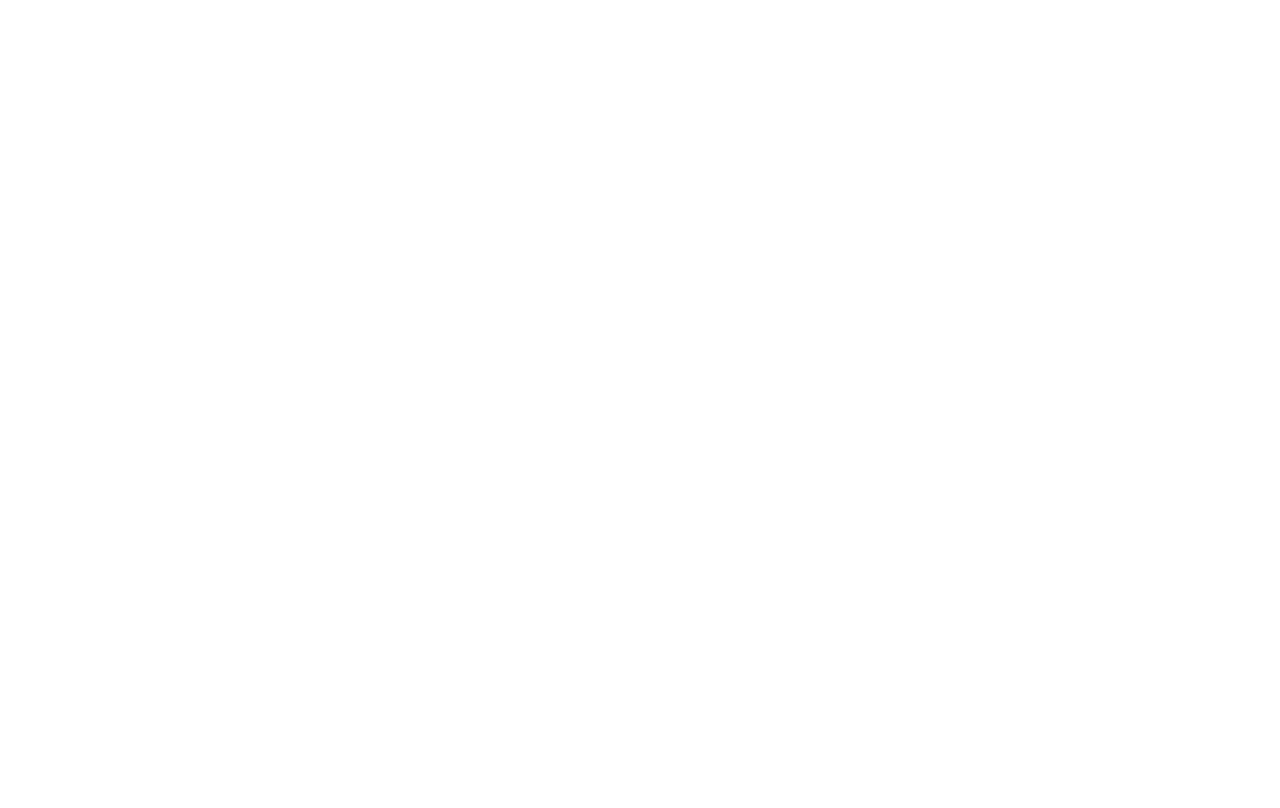
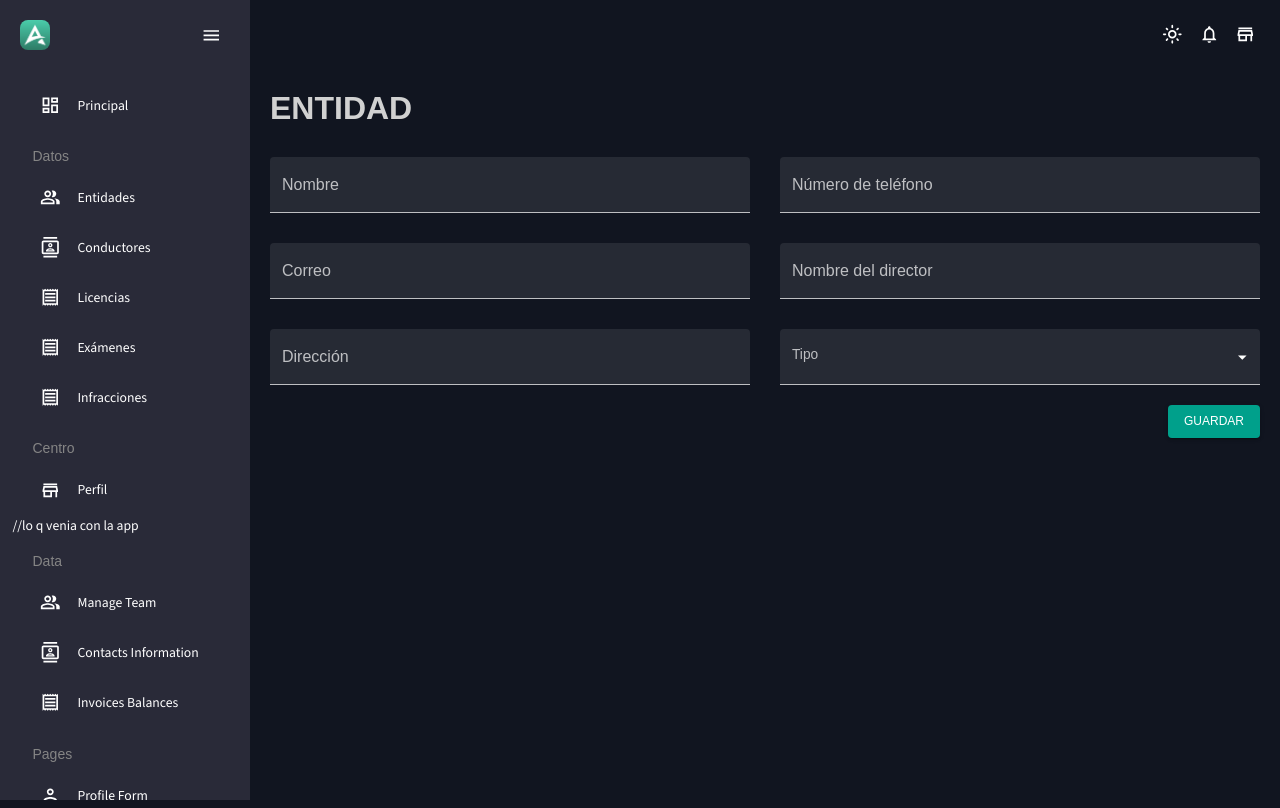
Before and after one commit to rafaelrdgz/licenses-management-system-frontend, a React (Vite) app: page /entity/new in a window 1280 px wide. Before the commit this address had no page. Built offline with nearby package versions, Linux system fonts and the light colour scheme.

Commit message:
added EntityForm

```diff
--- a/package.json
+++ b/package.json
@@ -27,6 +27,7 @@
     "@nivo/line": "^0.84.0",
     "@nivo/pie": "^0.84.0",
     "@nivo/stream": "^0.84.0",
+    "axios": "^1.7.3",
     "formik": "^2.4.5",
     "react": "^18.2.0",
     "react-dom": "^18.2.0",
--- a/src/Router.jsx
+++ b/src/Router.jsx
@@ -14,7 +14,8 @@ import {
   Geography,
   Calendar,
   Stream,
-  CenterProfile
+  CenterProfile,
+  EntityForm
 } from "./scenes";
 
 
@@ -36,6 +37,7 @@ const AppRouter = () => {
           <Route path="/faq" element={<FAQ />} />
           <Route path="/geography" element={<Geography />} />
           <Route path="/center" element={<CenterProfile />} />
+          <Route path="/entity/new" element={<EntityForm />} />
         </Route>
       </Routes>
     </Router>
--- /dev/null
+++ b/src/components/Select.jsx
@@ -0,0 +1,34 @@
+import { Select as MuiSelect } from '@mui/material';
+import { styled } from '@mui/material/styles';
+
+const Select = styled(MuiSelect)(({ theme }) => ({
+  '& .MuiSelect-select': {
+    color: theme.palette.mode === 'dark' ? 'white' : 'black',
+    fontSize: '1rem',
+  },
+  '& .MuiSelect-select:focus': {
+    color: theme.palette.mode === 'dark' ? 'white' : 'black',
+  },
+  '& .MuiInput-underline:after': {
+    borderBottomColor: theme.palette.mode === 'dark' ? 'white' : 'black',
+  },
+  '& .MuiOutlinedInput-root': {
+    '& fieldset': {
+      borderColor: theme.palette.mode === 'dark' ? 'white' : 'black',
+    },
+    '&:hover fieldset': {
+      borderColor: theme.palette.mode === 'dark' ? 'white' : 'black',
+    },
+    '&.Mui-focused fieldset': {
+      borderColor: theme.palette.mode === 'dark' ? 'white' : 'black',
+    },
+  },
+  '& .MuiInputBase-input': {
+    fontSize: '1rem',
+  },
+  '& .MuiInputLabel-root': {
+    fontSize: '1rem',
+  },
+}));
+
+export default Select;
--- a/src/components/index.jsx
+++ b/src/components/index.jsx
@@ -8,6 +8,7 @@ import GeographyChart from "./GeographyChart";
 import ProgressCircle from "./ProgressCircle";
 import StatBox from "./StatBox";
 import TextField from "./TextField";
+import Select from "./Select";
 
 export {
   Header,
@@ -19,5 +20,6 @@ export {
   GeographyChart,
   ProgressCircle,
   StatBox,
-  TextField
+  TextField,
+  Select
 };
--- a/src/scenes/centerProfile/index.jsx
+++ b/src/scenes/centerProfile/index.jsx
@@ -103,7 +103,7 @@ const CenterProfile = () => {
 
   return (
     <Box m="20px">
-      <Header title={"Centro"} subtitle={"Personalizar la información del centro"} />
+      <Header title={"CENTRO"} subtitle={"Personalizar la información del centro"} />
       <Box display="flex" flexDirection="column" alignItems="center" mb={4} position="relative">
         <Avatar src={info.logo} sx={{ width: 100, height: 100 }} />
         {!disableEdit && (
--- a/src/scenes/dashboard/index.jsx
+++ b/src/scenes/dashboard/index.jsx
@@ -35,7 +35,7 @@ function Dashboard() {
   return (
     <Box m="20px">
       <Box display="flex" justifyContent="space-between">
-        <Header title="Principal" subtitle="Resúmen estadístico del centro" />
+        <Header title="PRINCIPAL" subtitle="Resúmen estadístico del centro" />
         {/*{!isXsDevices && (
           <Box>
             <Button
--- /dev/null
+++ b/src/scenes/entity/entityForm/index.jsx
@@ -0,0 +1,219 @@
+import React from "react";
+import { Header, Select } from "../../../components";
+import { Box, Button, useMediaQuery } from "@mui/material";
+import { TextField } from "../../../components";
+import { Formik } from "formik";
+import * as yup from "yup";
+import { useState, useEffect } from "react";
+import MenuItem from "@mui/material/MenuItem";
+import FormControl from "@mui/material/FormControl";
+import { InputLabel } from "@mui/material";
+import { useParams, useNavigate } from "react-router-dom";
+
+function EntityForm() {
+  const [editing, setEditing] = useState(false);
+
+  const [info, setInfo] = useState({
+    name: "",
+    address: "",
+    phone: "",
+    directorName: "",
+    email: "",
+    type: "",
+  });
+
+  const isNonMobile = useMediaQuery("(min-width:600px)");
+  const navigate = useNavigate();
+  const params = useParams();
+
+  //Se carga la entidad de la bd
+  const loadEntity = async (id) => {
+    await axios.get(``).then((res) => {
+      setInfo(res.data);
+      setEditing(true);
+    });
+  }
+
+  useEffect(() => {
+    if (params.id) {
+      loadEntity(params.id);
+    }
+  }, [params.id]);
+
+  const initialValues = {
+    name: info.name,
+    address: info.address,
+    phone: info.phone,
+    directorName: info.directorName,
+    email: info.email,
+    type: info.type,
+  };
+
+  const checkoutSchema = yup.object().shape({
+    name: yup
+      .string()
+      .required("El nombre es requerido")
+      .min(3, "El nombre debe tener al menos 3 caracteres")
+      .max(50, "El nombre debe tener menos de 50 caracteres"),
+    address: yup
+      .string()
+      .required("La dirección es requerida")
+      .min(10, "La dirección debe tener al menos 10 caracteres")
+      .max(100, "La dirección debe tener menos de 100 caracteres"),
+    phone: yup
+      .string()
+      .matches(/^[0-9]+$/, "El número de teléfono debe ser un número")
+      .required("El número de teléfono es requerido")
+      .min(6, "El número de teléfono debe tener al menos 6 caracteres")
+      .max(12, "El número de teléfono debe tener menos de 12 caracteres"),
+    directorName: yup
+      .string()
+      .required("El nombre del director es requerido")
+      .min(5, "El nombre del director debe tener al menos 5 caracteres")
+      .max(50, "El nombre del director debe tener menos de 50 caracteres"),
+    email: yup
+      .string()
+      .email("El correo debe ser un correo válido")
+      .required("El correo es requerido"),
+    type: yup.string().required("El tipo de entidad es requerido"),
+  });
+
+  const handleFormSubmit = async (values) => {
+    if(editing){//caso en q se edita una entidad existente
+
+      return
+    }
+
+    //aki va el caso en q se debe insertar la nueva entidad en la bd
+    console.log(values)
+    navigate('/')
+  };
+
+  return (
+    <Box m="20px">
+      <Header title={"ENTIDAD"} subtitle={""} />
+      <Formik
+        onSubmit={handleFormSubmit}
+        initialValues={initialValues}
+        validationSchema={checkoutSchema}
+      >
+        {({
+          values,
+          errors,
+          touched,
+          handleBlur,
+          handleChange,
+          handleSubmit,
+        }) => (
+          <form onSubmit={handleSubmit}>
+            <Box
+              display="grid"
+              gap="30px"
+              gridTemplateColumns="repeat(4, minmax(0, 1fr))"
+              sx={{
+                "& > div": { gridColumn: isNonMobile ? undefined : "span 4" },
+              }}
+            >
+              <TextField
+                fullWidth
+                variant="filled"
+                type="text"
+                label="Nombre"
+                onBlur={handleBlur}
+                onChange={handleChange}
+                value={values.name}
+                name="name"
+                error={touched.name && errors.name}
+                helperText={touched.name && errors.name}
+                sx={{ gridColumn: "span 2" }}
+              />
+              <TextField
+                fullWidth
+                variant="filled"
+                type="text"
+                label="Número de teléfono"
+                onBlur={handleBlur}
+                onChange={handleChange}
+                value={values.phone}
+                name="phone"
+                error={touched.phone && errors.phone}
+                helperText={touched.phone && errors.phone}
+                sx={{ gridColumn: "span 2" }}
+              />
+              <TextField
+                fullWidth
+                variant="filled"
+                type="text"
+                label="Correo"
+                onBlur={handleBlur}
+                onChange={handleChange}
+                value={values.email}
+                name="email"
+                error={touched.email && errors.email}
+                helperText={touched.email && errors.email}
+                sx={{ gridColumn: "span 2" }}
+              />
+              <TextField
+                fullWidth
+                variant="filled"
+                type="text"
+                label="Nombre del director"
+                onBlur={handleBlur}
+                onChange={handleChange}
+                value={values.directorName}
+                name="directorName"
+                error={touched.directorName && errors.directorName}
+                helperText={touched.directorName && errors.directorName}
+                sx={{ gridColumn: "span 2" }}
+              />
+              <TextField
+                fullWidth
+                variant="filled"
+                type="text"
+                label="Dirección"
+                onBlur={handleBlur}
+                onChange={handleChange}
+                value={values.address}
+                name="address"
+                error={touched.address && errors.address}
+                helperText={touched.address && errors.address}
+                sx={{ gridColumn: "span 2" }}
+              />
+              <FormControl
+                variant="filled"
+                sx={{ gridColumn: "span 2" }}
+              >
+                <InputLabel id="demo-simple-select-filled-label">
+                  Tipo
+                </InputLabel>
+                <Select
+                  onBlur={handleBlur}
+                  onChange={handleChange}
+                  value={values.type}
+                  name="type"
+                  error={touched.type && errors.type}
+                  helpertext={touched.type && errors.type}
+                >
+                  <MenuItem value={"Autoescuela"}>Autoescuela</MenuItem>
+                  <MenuItem value={"Clínica"}>Clínica</MenuItem>
+                </Select>
+              </FormControl>
+            </Box>
+            <Box
+              display="flex"
+              alignItems="center"
+              justifyContent="end"
+              mt="20px"
+            >
+              <Button type="submit" color="secondary" variant="contained">
+                Guardar
+              </Button>
+            </Box>
+          </form>
+        )}
+      </Formik>
+    </Box>
+  );
+}
+
+export default EntityForm;
--- a/src/scenes/index.js
+++ b/src/scenes/index.js
@@ -13,6 +13,7 @@ import Stream from "./stream";
 import FAQ from "./faq";
 import Geography from "./geography";
 import CenterProfile from "./centerProfile";
+import EntityForm from "./entity/entityForm";
 
 
 export {
@@ -30,5 +31,6 @@ export {
   Stream,
   FAQ,
   Geography,
-  CenterProfile
+  CenterProfile,
+  EntityForm
 };
```
Also changed, not shown: 1 other file (tests, documents, lock files or other folders).
